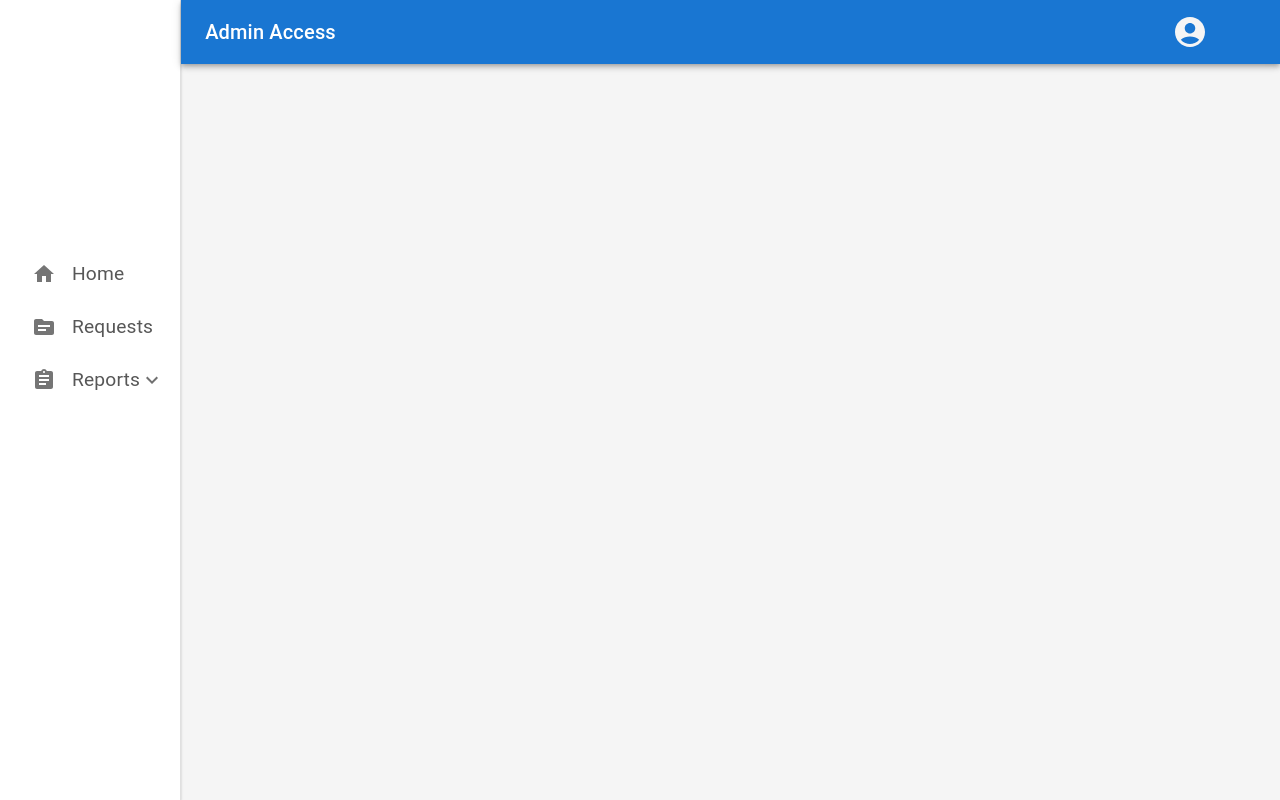
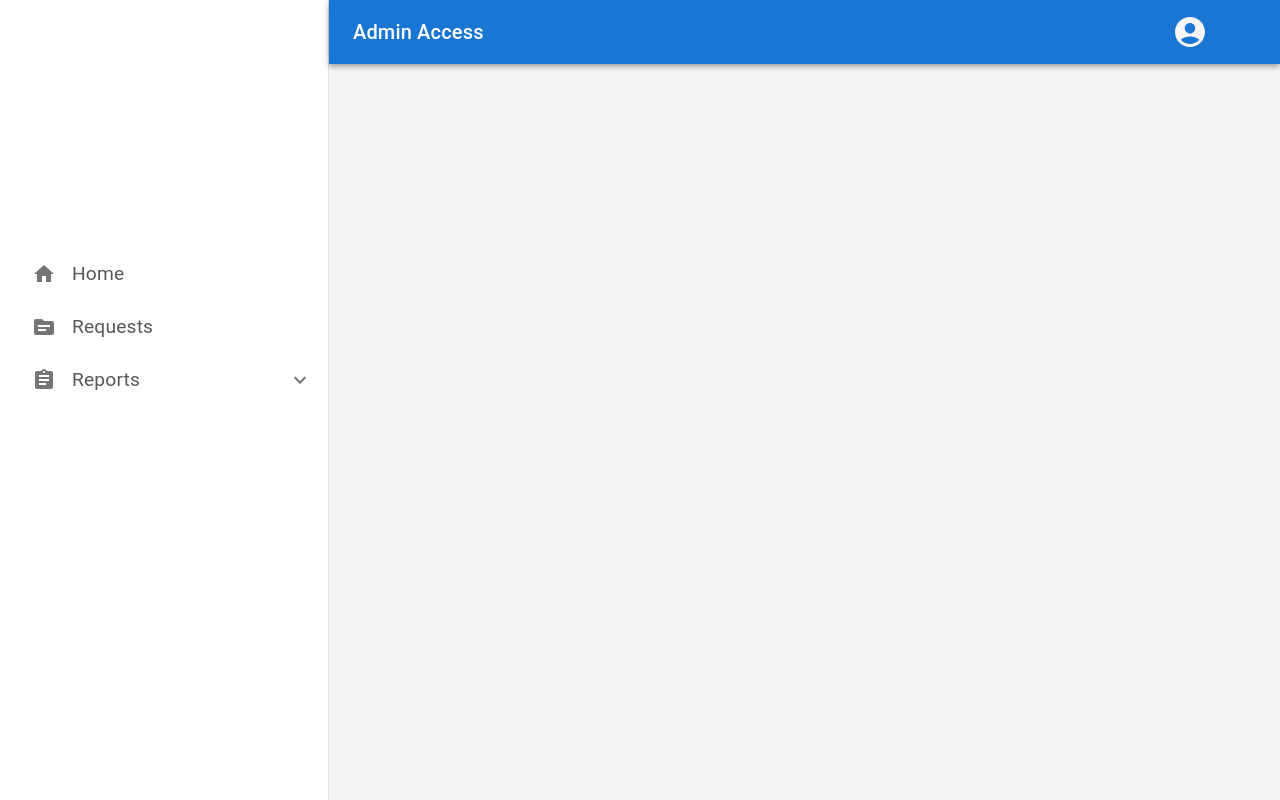
Before and after one commit to jallenmanaloto/binary-health, a React (Create React App) app: page / in a window 1280 px wide. Built offline with nearby package versions, Linux system fonts and the light colour scheme.

Commit message:
Add nested list and fix responsiveness

```diff
--- a/src/components/admin/Drawer.js
+++ b/src/components/admin/Drawer.js
@@ -6,7 +6,9 @@ import {
   ListItemIcon,
   ListItemText,
 } from "@mui/material";
+import AccountBalanceIcon from "@mui/icons-material/AccountBalance";
 import AssignmentIcon from "@mui/icons-material/Assignment";
+import BarChartIcon from "@mui/icons-material/BarChart";
 import Collapse from "@mui/material/Collapse";
 import ExpandLess from "@mui/icons-material/ExpandLess";
 import ExpandMore from "@mui/icons-material/ExpandMore";
@@ -27,7 +29,15 @@ const Drawer = () => {
   };
 
   return (
-    <Paper className={drawerStyles.root} sx={{ borderRadius: "0" }}>
+    <Paper
+      className={drawerStyles.root}
+      sx={{
+        borderRadius: "0",
+        display: { xs: "none", sm: "none", md: "block" },
+        width: { md: "30vw", lg: "30vw", xl: "13vw" },
+      }}
+      elevation={0}
+    >
       <List sx={{ marginTop: "15em" }} component="nav">
         <ListItemButton>
           <ListItemIcon>
@@ -66,16 +76,22 @@ const Drawer = () => {
         </ListItemButton>
         <Collapse in={open} timeout="auto" unmountOnExit>
           <List component="div" disablePadding>
-            <ListItemButton sx={{ pl: 10 }}>
+            <ListItemButton sx={{ pl: 7 }}>
+              <ListItemIcon>
+                <AccountBalanceIcon />
+              </ListItemIcon>
               <ListItemText
-                primaryTypographyProps={{ fontSize: "1.1em" }}
+                primaryTypographyProps={{ fontSize: "1.1em", ml: "-1rem" }}
                 className={drawerStyles.navigationText}
                 primary="Establishments"
               />
             </ListItemButton>
-            <ListItemButton sx={{ pl: 10 }}>
+            <ListItemButton sx={{ pl: 7 }}>
+              <ListItemIcon>
+                <BarChartIcon />
+              </ListItemIcon>
               <ListItemText
-                primaryTypographyProps={{ fontSize: "1.1em" }}
+                primaryTypographyProps={{ fontSize: "1.1em", ml: "-1rem" }}
                 className={drawerStyles.navigationText}
                 primary="Cases"
               />
```
